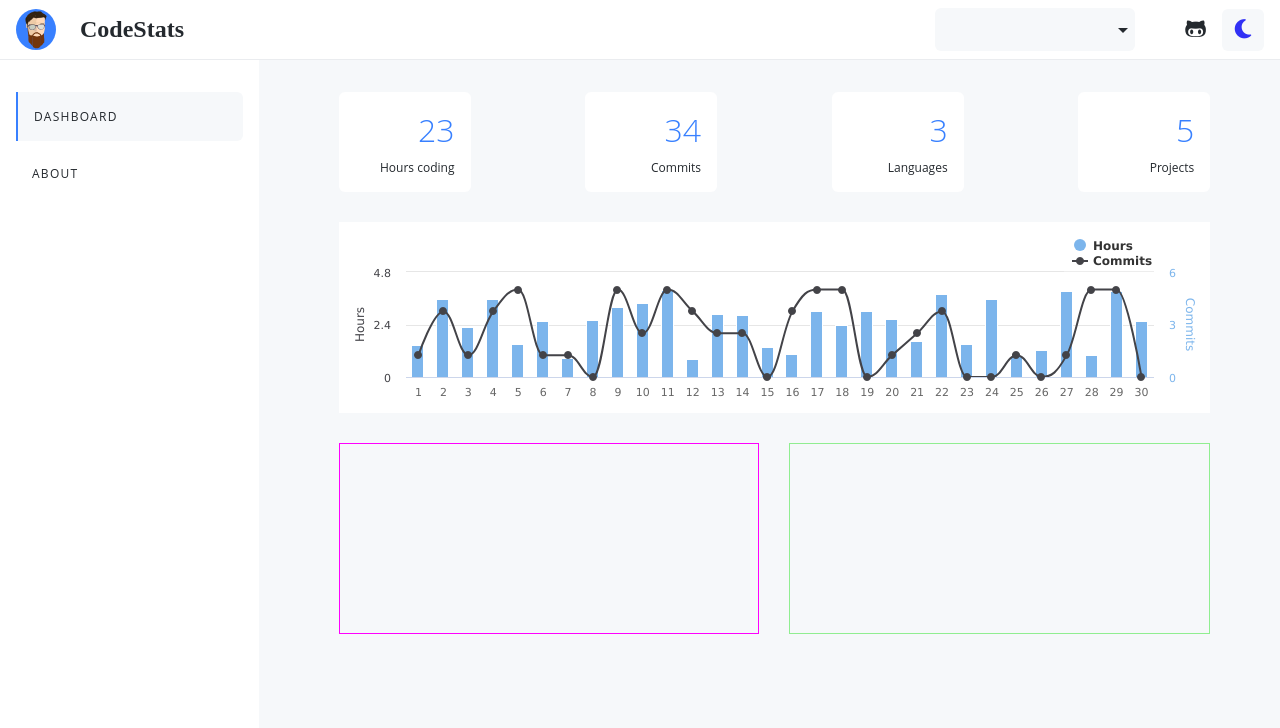
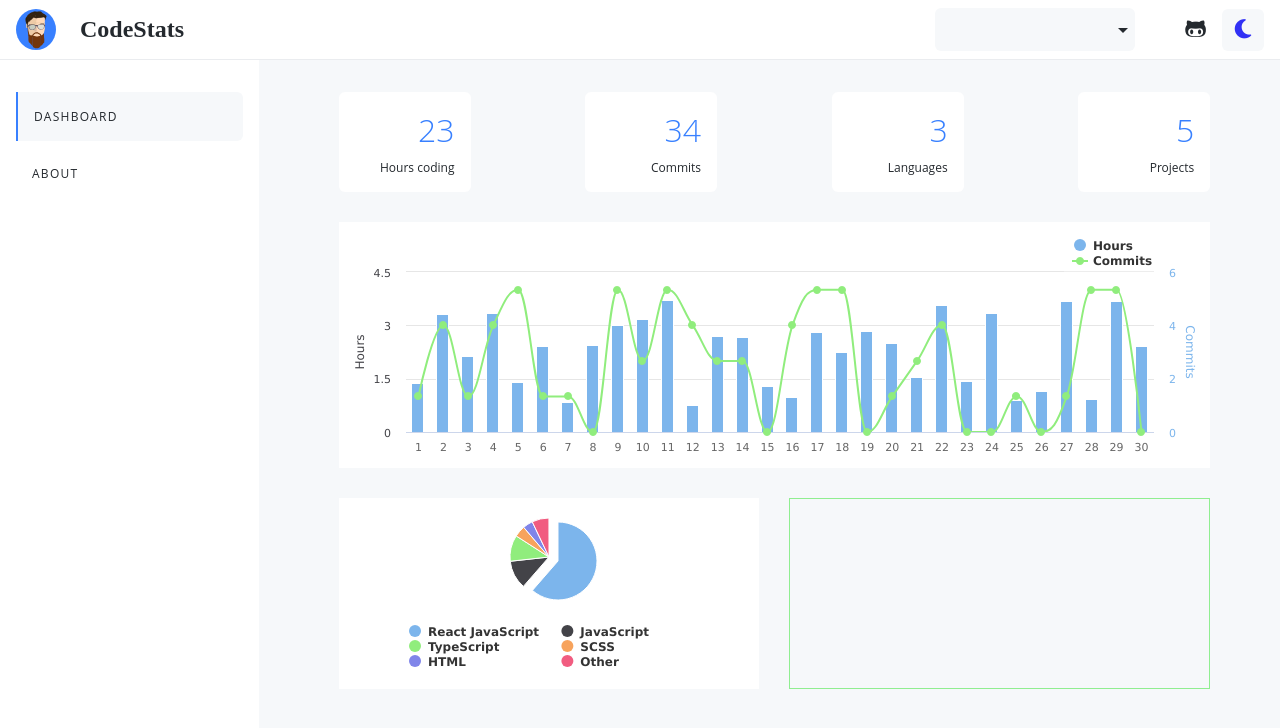
Before and after one commit to thomasabishop/code-stats, a React (Create React App) app: page / in a window 1280 px wide. Shown: the top 728 px of the page. Built offline with nearby package versions, Linux system fonts and the light colour scheme.

Commit message:
Add unstyled Languages pie with dummy data

```diff
--- a/src/graphs/HoursCommitsDualChart.jsx
+++ b/src/graphs/HoursCommitsDualChart.jsx
@@ -77,6 +77,7 @@ const options = {
       name: 'Commits',
       type: 'spline',
       data: commitsBarClosure,
+      color: Highcharts.getOptions().colors[2],
     },
   ],
 };
--- /dev/null
+++ b/src/graphs/LanguagesPie.jsx
@@ -0,0 +1,79 @@
+import React from 'react';
+import Highcharts from 'highcharts';
+import HighchartsReact from 'highcharts-react-official';
+
+const options = {
+  chart: {
+    plotBackgroundColor: null,
+    plotBorderWidth: null,
+    plotShadow: false,
+    type: 'pie',
+  },
+  title: {
+    text: '',
+  },
+  tooltip: {
+    pointFormat: '{series.name}: <b>{point.percentage:.1f}%</b>',
+  },
+  accessibility: {
+    point: {
+      valueSuffix: '%',
+    },
+  },
+  plotOptions: {
+    pie: {
+      allowPointSelect: true,
+      cursor: 'pointer',
+      dataLabels: {
+        enabled: false,
+      },
+      showInLegend: true,
+    },
+  },
+  series: [
+    {
+      name: 'Languages',
+      colorByPoint: true,
+      data: [
+        {
+          name: 'React JavaScript',
+          y: 61.41,
+          sliced: true,
+          selected: true,
+        },
+        {
+          name: 'JavaScript',
+          y: 11.84,
+        },
+        {
+          name: 'TypeScript',
+          y: 10.85,
+        },
+        {
+          name: 'SCSS',
+          y: 4.67,
+        },
+        {
+          name: 'HTML',
+          y: 4.18,
+        },
+        {
+          name: 'Other',
+          y: 7.05,
+        },
+      ],
+    },
+  ],
+};
+
+function LanguagesPie() {
+  return (
+    <HighchartsReact
+      highcharts={Highcharts}
+      options={options}
+      containerProps={{ style: { height: '100%' } }}
+    />
+  );
+}
+
+export default LanguagesPie;
--- a/src/views/Dashboard.jsx
+++ b/src/views/Dashboard.jsx
@@ -2,6 +2,8 @@ import React from 'react';
 import styled from 'styled-components';
 import Scorecard from '../components/Scorecard';
 import HoursCommitsDualChart from '../graphs/HoursCommitsDualChart';
+import LanguagesPie from '../graphs/LanguagesPie';
+
 const Wrapper = styled.div`
   padding-top: 1rem;
   margin: 0;
@@ -25,19 +27,19 @@ const Scorecards = styled.div`
 const ChartBlockOne = styled.div`
   //border: 1px solid blue;
   grid-column: 1/13;
-  grid-row: 2/6;
+  grid-row: 2/7;
 `;
 
 const ChartBlockTwo = styled.div`
-  border: 1px solid magenta;
+  //border: 1px solid magenta;
   grid-column: 1/7;
-  grid-row: 6/10;
+  grid-row: 7/11;
 `;
 
 const ChartBlockThree = styled.div`
   border: 1px solid lightgreen;
   grid-column: 7/13;
-  grid-row: 6/10;
+  grid-row: 7/11;
 `;
 
 function Dashboard() {
@@ -52,8 +54,9 @@ function Dashboard() {
       <ChartBlockOne>
         <HoursCommitsDualChart />
       </ChartBlockOne>
-      <ChartBlockTwo />
-
+      <ChartBlockTwo>
+        <LanguagesPie />
+      </ChartBlockTwo>
       <ChartBlockThree />
     </Wrapper>
   );
```
